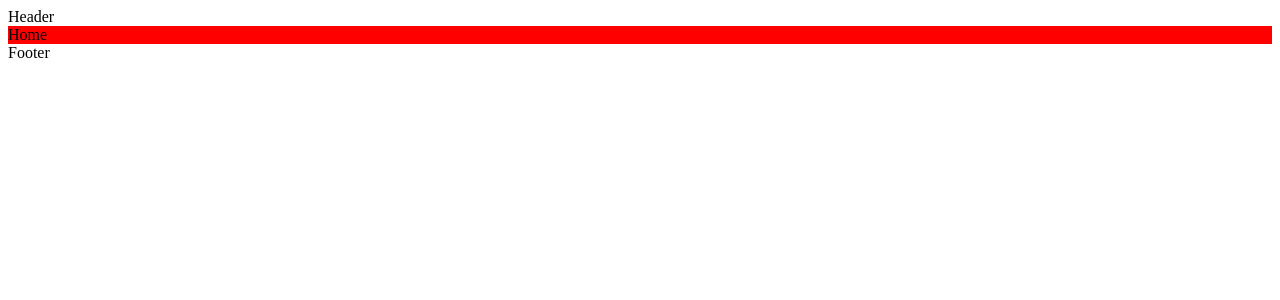
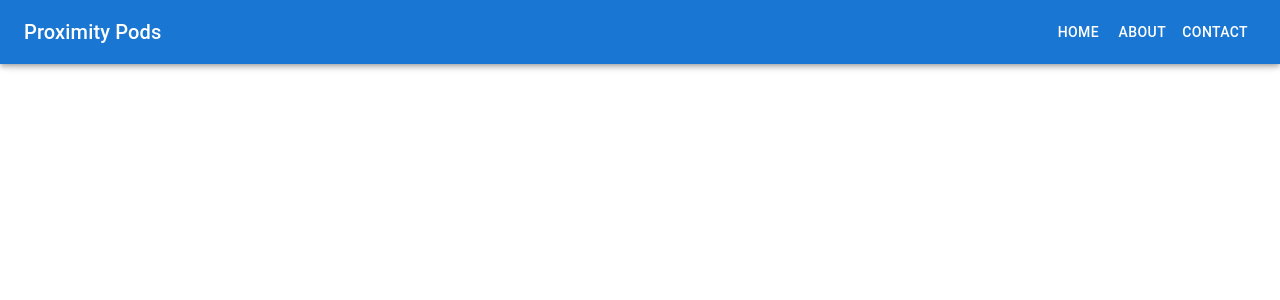
Before and after one commit to pesto-students/front-end-repo-p10-pixel-pioneers, a React (Vite) app: page / in a window 1280 px wide. Shown: the top 300 px of the page. Built offline with nearby package versions, Linux system fonts and the light colour scheme.

Commit message:
Header Component Added

```diff
--- a/src/pages/Layout/index.jsx
+++ b/src/pages/Layout/index.jsx
@@ -1,11 +1,89 @@
 import { useState } from 'react'
 import { Outlet } from "react-router-dom";
+import AppBar from '@mui/material/AppBar';
+import Box from '@mui/material/Box';
+import CssBaseline from '@mui/material/CssBaseline';
+import Divider from '@mui/material/Divider';
+import Drawer from '@mui/material/Drawer';
+import IconButton from '@mui/material/IconButton';
+import List from '@mui/material/List';
+import ListItem from '@mui/material/ListItem';
+import ListItemButton from '@mui/material/ListItemButton';
+import ListItemText from '@mui/material/ListItemText';
+import MenuIcon from '@mui/icons-material/Menu';
+import Toolbar from '@mui/material/Toolbar';
+import Typography from '@mui/material/Typography';
+import Button from '@mui/material/Button';
+
+const drawerWidth = 240;
+const navItems = ['Home', 'About', 'Contact'];
 
 
+function DrawerAppBar(props) {
+    const { window } = props;
+    const [mobileOpen, setMobileOpen] = useState(false);
+
+    const handleDrawerToggle = () => {
+      setMobileOpen((prevState) => !prevState);
+    };
+
+    const drawer = (
+      <Box onClick={handleDrawerToggle} sx={{ textAlign: 'center' }}>
+        <Typography variant="h6" sx={{ my: 2 }}>
+          MUI
+        </Typography>
+        <Divider />
+        <List>
+          {navItems.map((item) => (
+            <ListItem key={item} disablePadding>
+              <ListItemButton sx={{ textAlign: 'center' }}>
+                <ListItemText primary={item} />
+              </ListItemButton>
+            </ListItem>
+          ))}
+        </List>
+      </Box>
+    );
+
+    const container = window !== undefined ? () => window().document.body : undefined;
+
+  return (
+    <Box sx={{ display: 'flex' }}>
+      <CssBaseline />
+      <AppBar component="nav">
+        <Toolbar>
+          <IconButton
+            color="inherit"
+            aria-label="open drawer"
+            edge="start"
+            onClick={handleDrawerToggle}
+            sx={{ mr: 2, display: { sm: 'none' } }}
+          >
+            <MenuIcon />
+          </IconButton>
+          <Typography
+            variant="h6"
+            component="div"
+            sx={{ flexGrow: 1, display: { xs: 'none', sm: 'block' } }}
+          >
+            Proximity Pods
+          </Typography>
+          <Box sx={{ display: { xs: 'none', sm: 'block' } }}>
+            {navItems.map((item) => (
+              <Button key={item} sx={{ color: '#fff' }}>
+                {item}
+              </Button>
+            ))}
+          </Box>
+        </Toolbar>
+      </AppBar>
+      </Box>
+      )
+    }
 function Layout() {
     return (
         <>
-        <div>Header</div>
+        <div><DrawerAppBar/></div>
         <Outlet />
         <div>Footer</div>
         </>
```
